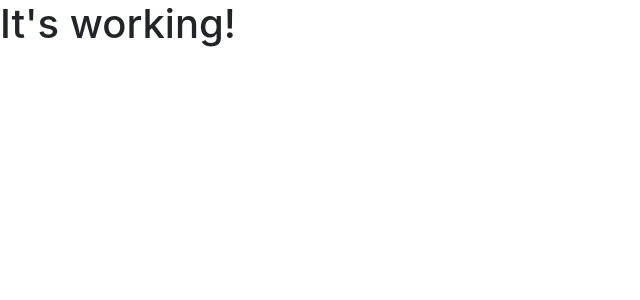
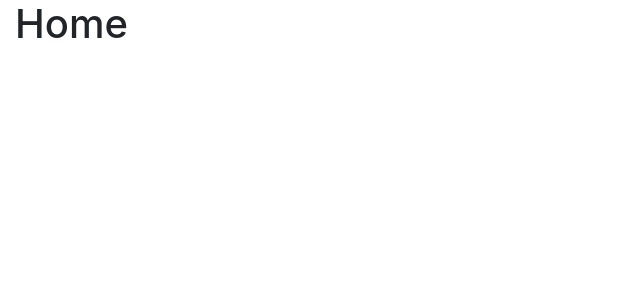
Before and after one commit to ecpieritz/innerview-design, a React (Create React App) app: page / in a window 1280 px wide. Shown: the top 300 px of the page, without its empty margins (0-640 px from the left). Built offline with nearby package versions, Linux system fonts and the light colour scheme.

Commit message:
Added route paths

```diff
--- a/src/App.jsx
+++ b/src/App.jsx
@@ -1,11 +1,30 @@
-import React from 'react'
+import React from "react";
+import ReactDOM from "react-dom/client";
+import { BrowserRouter, Routes, Route } from "react-router-dom";
+import "./scss/index.scss";
 
-function App() {
+import About from "./pages/About";
+import Clients from "./pages/Clients";
+import Contact from "./pages/Contact";
+import Home from "./pages/Home";
+import Layout from "./pages/Layout";
+import Projects from "./pages/Projects";
+
+export default function App() {
   return (
-    <>
-      <h1>It's working!</h1>
-    </>
-  )
+    <BrowserRouter>
+      <Routes>
+        <Route path="/" element={<Layout />}>
+          <Route index element={<Home />} />
+          <Route path="about" element={<About />} />
+          <Route path="projects" element={<Projects />} />
+          <Route path="clients" element={<Clients />} />
+          <Route path="contact" element={<Contact />} />
+        </Route>
+      </Routes>
+    </BrowserRouter>
+  );
 }
 
-export default App
+const root = ReactDOM.createRoot(document.getElementById("root"));
+root.render(<App />);
```
